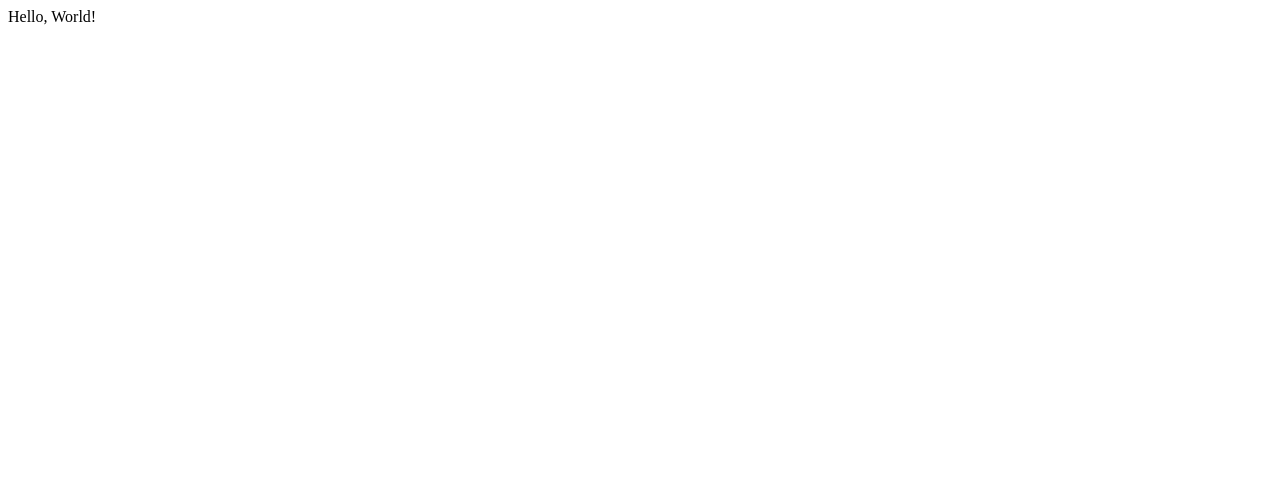
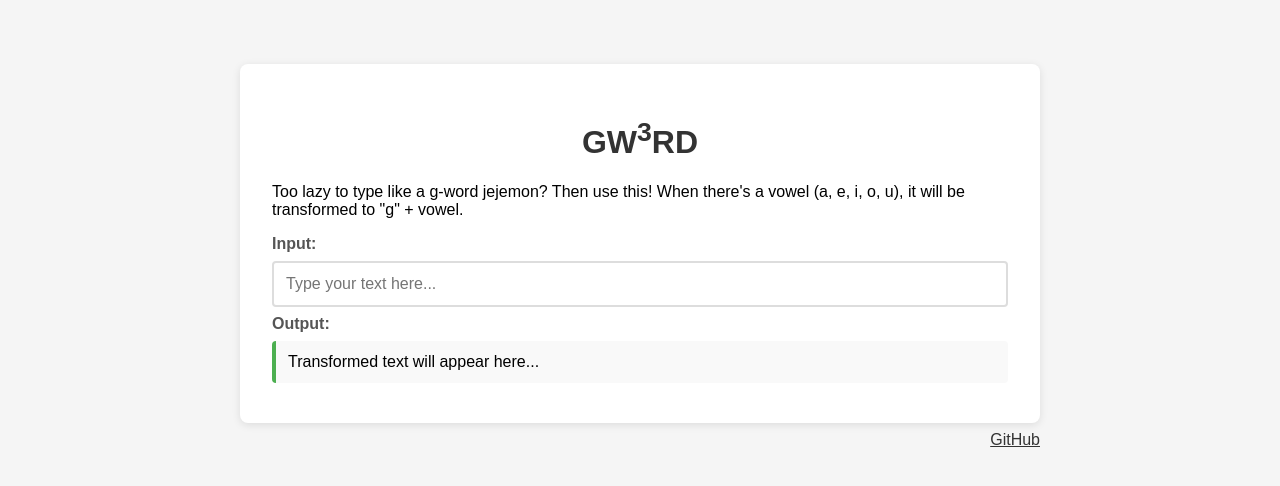
Before and after one commit to yuan-miranda/gw3rd, a plain HTML site: page public/index.html in a window 1280 px wide. Drawn offline with Linux system fonts and the light colour scheme.

Commit message:
added the code

```diff
--- a/public/index.html
+++ b/public/index.html
@@ -1,11 +1,145 @@
 <!DOCTYPE html>
 <html lang="en">
+
 <head>
-    <meta charset="UTF-8">
-    <meta name="viewport" content="width=device-width, initial-scale=1.0">
-    <title>Document</title>
+    <meta charset="UTF-8" />
+    <meta name="viewport" content="width=device-width, initial-scale=1.0" />
+    <title>Vowel Transformer</title>
+    <style>
+        body {
+            font-family: Arial, Helvetica, sans-serif;
+            max-width: 50rem;
+            margin: 3rem auto;
+            padding: 1rem;
+            background-color: #f5f5f5;
+        }
+
+        .container {
+            background-color: white;
+            padding: 2rem;
+            border-radius: 0.5rem;
+            box-shadow: 0 0.125rem 0.5rem rgba(0, 0, 0, 0.1);
+        }
+
+        h1 {
+            color: #333;
+            text-align: center;
+        }
+
+        input[type="text"] {
+            width: 100%;
+            padding: 0.75rem;
+            font-size: 1rem;
+            border: 0.125rem solid #ddd;
+            border-radius: 0.25rem;
+            margin: 0.5rem 0;
+            box-sizing: border-box;
+        }
+
+        input[type="text"]:focus {
+            border-color: #4caf50;
+            outline: none;
+        }
+
+        .output {
+            background-color: #f9f9f9;
+            padding: 0.75rem;
+            border-radius: 0.25rem;
+            margin: 0.5rem 0;
+            min-height: 1rem;
+            border-left: 0.25rem solid #4caf50;
+        }
+
+        label {
+            font-weight: bold;
+            color: #555;
+        }
+
+        .output {
+            cursor: pointer;
+            transition: background-color 0.2s ease;
+        }
+
+        .output:hover {
+            background-color: #e8f5e8;
+        }
+
+        .copied-notification {
+            position: fixed;
+            top: 2rem;
+            right: 2rem;
+            background-color: #4caf50;
+            color: white;
+            padding: 0.75rem 1rem;
+            border-radius: 0.25rem;
+            font-size: 0.875rem;
+            font-weight: bold;
+            box-shadow: 0 0.125rem 0.5rem rgba(0, 0, 0, 0.2);
+            opacity: 0;
+            transform: translateY(-1rem);
+            transition: all 0.3s ease;
+            z-index: 1000;
+        }
+
+        .copied-notification.show {
+            opacity: 1;
+            transform: translateY(0);
+        }
+    </style>
 </head>
+
 <body>
-    Hello, World!
+    <div class="container">
+        <h1>GW<sup>3</sup>RD</h1>
+        <p>Too lazy to type like a g-word jejemon? Then use this! When there's a vowel (a, e, i, o, u), it will be transformed to "g" + vowel.</p>
+
+        <label for="inputText">Input:</label>
+        <input type="text" id="inputText" placeholder="Type your text here..." oninput="transformText()"
+            onkeypress="handleKeyPress(event)" />
+
+        <label for="output">Output:</label>
+        <div class="output" id="output" onclick="copyToClipboard()" title="Click to copy">Transformed text will appear
+            here...</div>
+    </div>
+
+    <div class="copied-notification" id="copiedNotification">Copied!</div>
+
+    <div style="text-align: right; padding-top: 0.5rem;">
+        <a href="https://github.com/yuan-miranda/gw3rd" target="_blank" class="github-link" title="View on GitHub"
+            style="color: #333;">GitHub</a>
+    </div>
+
+    <script>
+        function transformText() {
+            const input = document.getElementById("inputText").value;
+            const output = document.getElementById("output");
+
+            const transformed = input.replace(/[aeiouAEIOU]/g, vowel => `g${vowel}`);
+            output.textContent = transformed || "Transformed text will appear here...";
+        }
+
+        function handleKeyPress(event) {
+            if (event.key === 'Enter') copyToClipboard();
+        }
+
+        async function copyToClipboard() {
+            const text = document.getElementById("output").textContent;
+            if (text && text !== "Transformed text will appear here...") {
+                await navigator.clipboard.writeText(text);
+                showCopiedNotification();
+            }
+        }
+
+        function showCopiedNotification() {
+            const notification = document.getElementById("copiedNotification");
+            notification.classList.add("show");
+            setTimeout(() => notification.classList.remove("show"), 2000);
+        }
+
+        document.addEventListener("DOMContentLoaded", () => {
+            transformText();
+        });
+    </script>
 </body>
+
 </html>
```
